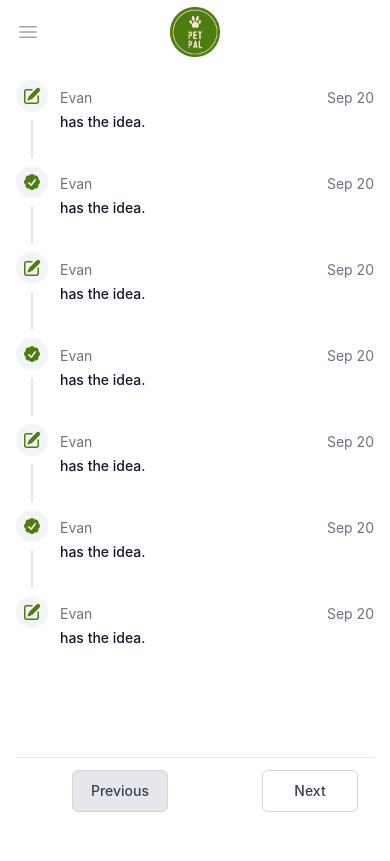
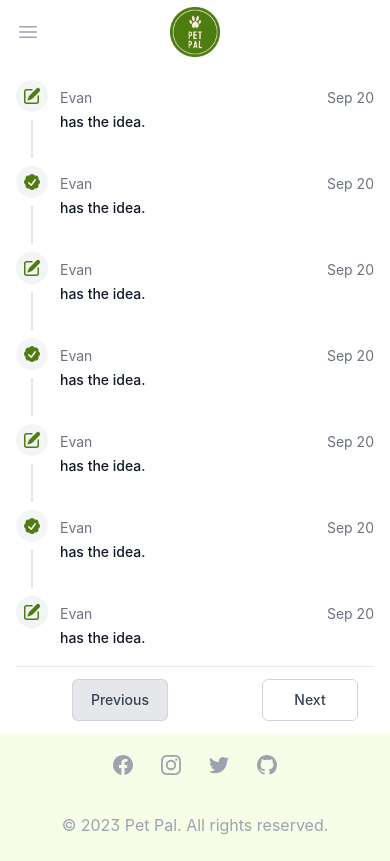
Before and after one commit to imevanc/pet-pal, a Next.js app: page /announcements in a window 390 px wide. Built offline with nearby package versions, Linux system fonts and the light colour scheme.

Commit message:
completed the footer layout in a responsive way

```diff
--- a/src/components/AnnouncementsPage/AnnouncementsPage.tsx
+++ b/src/components/AnnouncementsPage/AnnouncementsPage.tsx
@@ -17,7 +17,8 @@ const AnnouncementsPage: React.FC<AnnouncementsPageProps> = ({
   nPages,
 }) => {
   return (
-    <div className="mx-auto max-w-7xl pt-4 px-4 sm:px-6 lg:px-8 h-[90vh]">
+    <div className="grow shrink-0">
+      <div className="mx-auto max-w-7xl pt-4 px-4 sm:px-6 lg:px-8">
         <div className="h-full flex flex-col justify-between">
           <Announcements currentAnnouncements={currentAnnouncements} />
           <Pagination
@@ -27,6 +28,7 @@ const AnnouncementsPage: React.FC<AnnouncementsPageProps> = ({
           />
         </div>
       </div>
+    </div>
   );
 };
 
--- a/src/components/FooterContainer.tsx
+++ b/src/components/FooterContainer.tsx
@@ -50,8 +50,8 @@ const FooterContainer: React.FC = () => {
     },
   ];
   return (
-    <footer className="bg-white">
-      <div className="bg-lime-50 mx-auto max-w-7xl py-12 px-4 sm:px-6 md:flex md:items-center md:justify-between lg:px-8">
+    <div>
+      <div className="bg-lime-50 mx-auto max-w-7xl py-5 px-4 sm:px-6 md:flex md:items-center md:justify-between lg:px-8">
         <div className="flex justify-center space-x-6 md:order-2">
           {socialNets.map((net) => (
             <a
@@ -70,7 +70,7 @@ const FooterContainer: React.FC = () => {
           </p>
         </div>
       </div>
-    </footer>
+    </div>
   );
 };
 
--- a/src/components/Layout/Layout.tsx
+++ b/src/components/Layout/Layout.tsx
@@ -1,4 +1,5 @@
 import React from "react";
+import FooterContainer from "../FooterContainer";
 import Header from "./components/Header";
 
 interface ChildrenProps {
@@ -7,10 +8,11 @@ interface ChildrenProps {
 
 const Layout: React.FC<ChildrenProps> = ({ children }) => {
   return (
-    <React.Fragment>
+    <div className="flex flex-col min-h-[100vh]">
       <Header />
       {children}
-    </React.Fragment>
+      <FooterContainer />
+    </div>
   );
 };
 
--- a/src/pages/index.tsx
+++ b/src/pages/index.tsx
@@ -1,7 +1,6 @@
 import type { NextPage } from "next";
 import ContainerContainer from "../components/ContactContainer";
 import DescriptionContainer from "../components/DescriptionContainer";
-import FooterContainer from "../components/FooterContainer";
 import NewsletterContainer from "../components/NewsletterContainer";
 import ServicesContainer from "../components/ServicesContainer";
 
@@ -12,7 +11,6 @@ const Home: NextPage = () => {
       <ServicesContainer />
       <NewsletterContainer />
       <ContainerContainer />
-      <FooterContainer />
     </div>
   );
 };
--- a/src/pages/team.tsx
+++ b/src/pages/team.tsx
@@ -19,13 +19,16 @@ const Team: NextPage = () => {
     },
   ];
   return (
+    <div className="grow shrink-0">
       <div className="mx-auto max-w-7xl py-4 px-4 sm:px-6 lg:px-8">
         <div className="space-y-12">
           <div className="space-y-5 sm:space-y-4 md:max-w-xl lg:max-w-3xl xl:max-w-none">
             <h2 className="text-3xl font-bold tracking-tight sm:text-4xl">
               Our Team
             </h2>
-          <p className="text-xl text-gray-500">From our dog family to yours.</p>
+            <p className="text-xl text-gray-500">
+              From our dog family to yours.
+            </p>
           </div>
           <ul
             role="list"
@@ -37,6 +40,7 @@ const Team: NextPage = () => {
           </ul>
         </div>
       </div>
+    </div>
   );
 };
 
```
Lines whose indentation alone changed are shown as unchanged.
